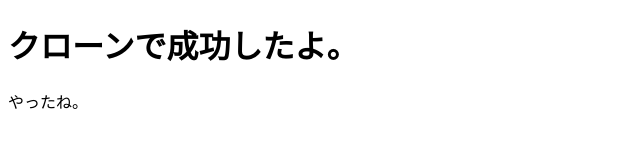
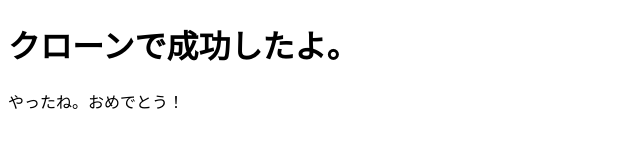
Before and after one commit to narudino/git-learning, a plain HTML site: page index.html in a window 1280 px wide. Shown: the full height of the page, 0-640 px from the left. Drawn offline with Linux system fonts and the light colour scheme.

Commit message:
おめでとう追加

```diff
--- a/index.html
+++ b/index.html
@@ -7,6 +7,7 @@
 </head>
 <body>
     <h1>クローンで成功したよ。</h1>
-    <p>やったね。</p>
+    <p>やったね。おめでとう！</p>
+
 </body>
 </html>
```
